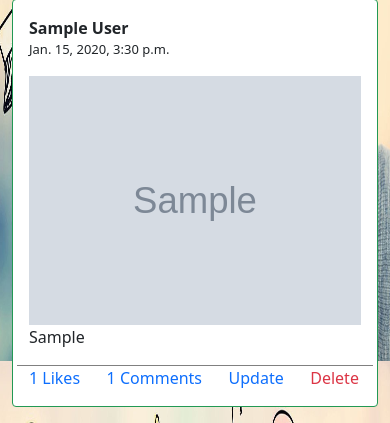
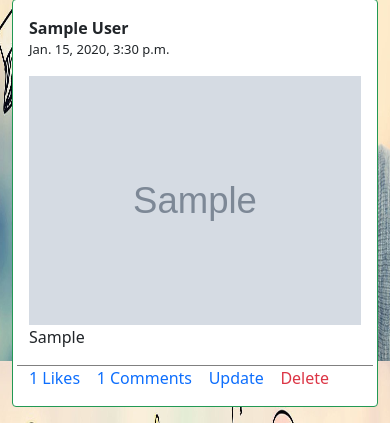
Before and after one commit to suraj19980921/social_media_2, a Django app: page /user/1 in a window 390 px wide. Shown: the part 483-906 px from the top of the page. Run offline with Django 3.2, Linux system fonts and the light colour scheme; a user stored in the database is signed in; tables that the repository leaves empty hold one stand-in row (values such as "Sample post"); grey boxes marked "Sample" are stand-in pictures.

Commit message:
css fixed

```diff
--- a/static/main/main.css
+++ b/static/main/main.css
@@ -98,7 +98,7 @@ body{
 @media screen and (max-width:580px) {
 
     .card-footer-item{
-        margin-left: 8%;
+        margin-left:5%;
     }
 
     .user-img-update{
```
